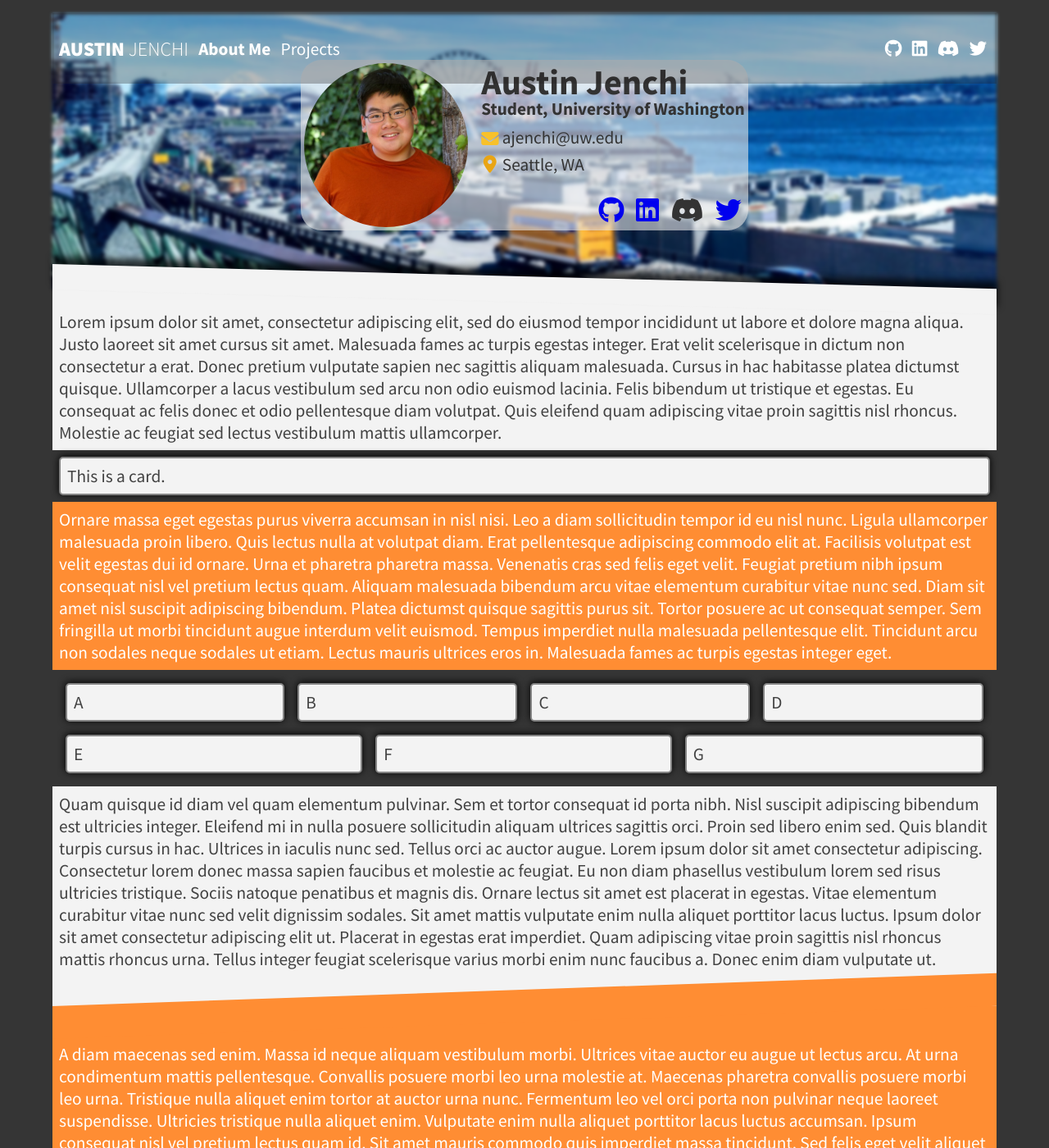
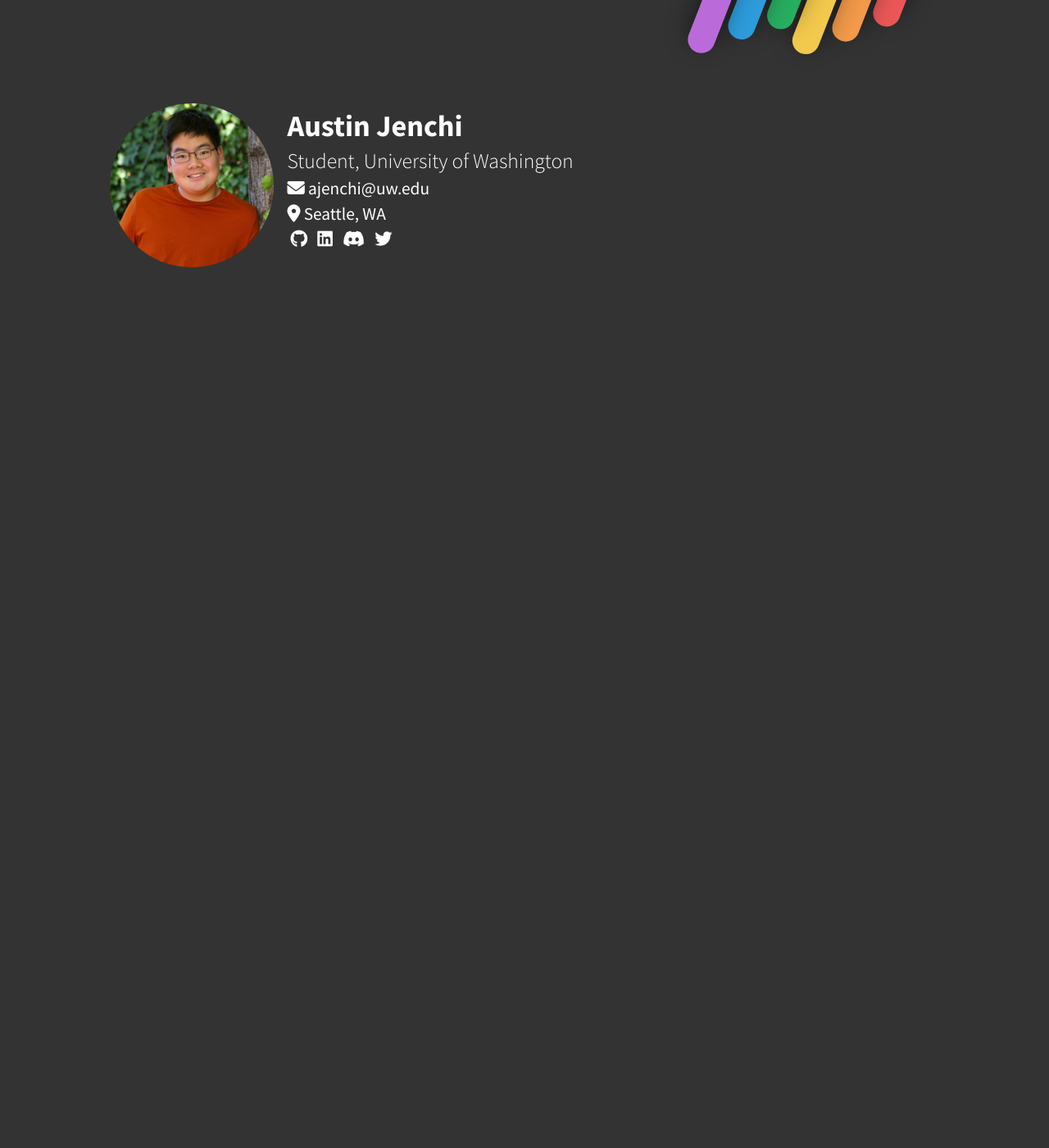
Before and after one commit to timtim17/timtim17.github.io, a Jekyll site: the page built from index.html, in a window 1280 px wide and 1400 px high. Shown: the whole window at 82% size. Built offline with Jekyll 4.4.1, drawn with Linux system fonts in a browser that asks for light colours; nearby versions of some CDN libraries; some of the changed text lies outside the part shown.

Commit message:
new minimal layout

```diff
--- a/_layouts/basic.html
+++ b/_layouts/basic.html
@@ -3,6 +3,9 @@
     <head>
         <meta charset="utf-8">
         <title>Austin Jenchi | {{ page.title }}</title>
+        <meta name="viewport" content="width=device-width, initial-scale=1">
+        <meta name="author" content="Austin Jenchi">
+        <meta name="description" content="Austin's personal website and portfolio.">
         <link href="https://fonts.googleapis.com/css?family=Source+Sans+Pro:300,400,700,900&display=swap" rel="stylesheet">
         <link rel="stylesheet" href="{{ site.baseurl }}styles/main.css">
         {% if page.styles %}
--- /dev/null
+++ b/_layouts/minimal.html
@@ -0,0 +1,30 @@
+<!doctype html>
+<html lang="en">
+  <head>
+    <meta charset="utf-8">
+    <title>Austin Jenchi | {{ page.title }}</title>
+    <meta name="viewport" content="width=device-width, initial-scale=1">
+    <meta name="author" content="Austin Jenchi">
+    <meta name="description" content="Austin's personal website and portfolio.">
+    <link href="https://fonts.googleapis.com/css?family=Source+Sans+Pro:300,400,700,900&display=swap"  rel="stylesheet">
+    <link rel="stylesheet" href="{{ site.baseurl }}styles/minimal.css">
+    {% if page.styles %}
+      {% for style in page.styles %}
+        <link rel="stylesheet" href="{{ style }}">
+      {% endfor %}
+    {% endif %}
+    <script src="https://kit.fontawesome.com/3b143cc8d1.js" crossorigin="anonymous"></script>
+  </head>
+
+  <body>
+    <main>
+      {{ content }}
+    </main>
+
+    {% if page.scripts %}
+      {% for script in page.scripts %}
+        <script src="{{ script }}"></script>
+      {% endfor %}
+    {% endif %}
+  </body>
+</html>
--- a/index.html
+++ b/index.html
@@ -1,50 +1,64 @@
 ---
-layout: main
+layout: minimal
 title: About
-hero_img: img/hero-image.jpg
-hero_contents: hero_index.html
 ---
 
-<section>
-    Lorem ipsum dolor sit amet, consectetur adipiscing elit, sed do eiusmod tempor incididunt ut labore et dolore magna aliqua. Justo laoreet sit amet cursus sit amet. Malesuada fames ac turpis egestas integer. Erat velit scelerisque in dictum non consectetur a erat. Donec pretium vulputate sapien nec sagittis aliquam malesuada. Cursus in hac habitasse platea dictumst quisque. Ullamcorper a lacus vestibulum sed arcu non odio euismod lacinia. Felis bibendum ut tristique et egestas. Eu consequat ac felis donec et odio pellentesque diam volutpat. Quis eleifend quam adipiscing vitae proin sagittis nisl rhoncus. Molestie ac feugiat sed lectus vestibulum mattis ullamcorper.
-</section>
+<header>
+  <img src="/img/profile.jpg" alt="Profile picture">
+  <div>
+      <h1>Austin Jenchi</h1>
+      <h2>Student, University of Washington</h2>
+      <address>
+          <p>
+              <i class="fas fa-envelope"></i>
+              <a href="mailto:ajenchi@uw.edu">ajenchi@uw.edu</a>
+          </p>
 
-<section class="card">
-    This is a card.
-</section>
+          <p>
+              <i class="fas fa-map-marker-alt"></i>
+              Seattle, WA
+          </p>
+      </address>
+      {% include social-list.html %}
+  </div>
+</header>
 
-<section class="highlight">
-    Ornare massa eget egestas purus viverra accumsan in nisl nisi. Leo a diam sollicitudin tempor id eu nisl nunc. Ligula ullamcorper malesuada proin libero. Quis lectus nulla at volutpat diam. Erat pellentesque adipiscing commodo elit at. Facilisis volutpat est velit egestas dui id ornare. Urna et pharetra pharetra massa. Venenatis cras sed felis eget velit. Feugiat pretium nibh ipsum consequat nisl vel pretium lectus quam. Aliquam malesuada bibendum arcu vitae elementum curabitur vitae nunc sed. Diam sit amet nisl suscipit adipiscing bibendum. Platea dictumst quisque sagittis purus sit. Tortor posuere ac ut consequat semper. Sem fringilla ut morbi tincidunt augue interdum velit euismod. Tempus imperdiet nulla malesuada pellentesque elit. Tincidunt arcu non sodales neque sodales ut etiam. Lectus mauris ultrices eros in. Malesuada fames ac turpis egestas integer eget.
-</section>
+<style>
+  header {
+    display: flex;
+  }
 
-<section class="flex-cards">
-    <section class="card">
-        A
-    </section>
-    <section class="card">
-        B
-    </section>
-    <section class="card">
-        C
-    </section>
-    <section class="card">
-        D
-    </section>
-    <section class="card">
-        E
-    </section>
-    <section class="card">
-        F
-    </section>
-    <section class="card">
-        G
-    </section>
-</section>
+  header > img {
+    width: 200px;
+    height: 100%;
+    border-radius: 50%;
+    margin-right: 16px;
+    transition: border-radius 100ms ease;
+    flex-shrink: 0;
+  }
 
-<section class="before-angle">
-    Quam quisque id diam vel quam elementum pulvinar. Sem et tortor consequat id porta nibh. Nisl suscipit adipiscing bibendum est ultricies integer. Eleifend mi in nulla posuere sollicitudin aliquam ultrices sagittis orci. Proin sed libero enim sed. Quis blandit turpis cursus in hac. Ultrices in iaculis nunc sed. Tellus orci ac auctor augue. Lorem ipsum dolor sit amet consectetur adipiscing. Consectetur lorem donec massa sapien faucibus et molestie ac feugiat. Eu non diam phasellus vestibulum lorem sed risus ultricies tristique. Sociis natoque penatibus et magnis dis. Ornare lectus sit amet est placerat in egestas. Vitae elementum curabitur vitae nunc sed velit dignissim sodales. Sit amet mattis vulputate enim nulla aliquet porttitor lacus luctus. Ipsum dolor sit amet consectetur adipiscing elit ut. Placerat in egestas erat imperdiet. Quam adipiscing vitae proin sagittis nisl rhoncus mattis rhoncus urna. Tellus integer feugiat scelerisque varius morbi enim nunc faucibus a. Donec enim diam vulputate ut.
-</section>
+  header > img:hover {
+    border-radius: 20%;
+  }
 
-<section class="highlight angle">
-    A diam maecenas sed enim. Massa id neque aliquam vestibulum morbi. Ultrices vitae auctor eu augue ut lectus arcu. At urna condimentum mattis pellentesque. Convallis posuere morbi leo urna molestie at. Maecenas pharetra convallis posuere morbi leo urna. Tristique nulla aliquet enim tortor at auctor urna nunc. Fermentum leo vel orci porta non pulvinar neque laoreet suspendisse. Ultricies tristique nulla aliquet enim. Vulputate enim nulla aliquet porttitor lacus luctus accumsan. Ipsum consequat nisl vel pretium lectus quam id. Sit amet mauris commodo quis imperdiet massa tincidunt. Sed felis eget velit aliquet sagittis id. Commodo ullamcorper a lacus vestibulum sed. Dignissim suspendisse in est ante in. Vitae suscipit tellus mauris a. Sit amet dictum sit amet justo donec enim diam.
-</section>
+  header h1, header .social-list svg {
+    font-size: 1.7em;
+  }
+
+  header h2 {
+    font-size: 1.2em;
+    font-weight: 300;
+  }
+
+  header > div > *, header address p {
+    margin: 4px 0;
+  }
+
+  header address {
+    font-style: normal;
+  }
+
+  .discord-floater {
+    left: -50px;
+  }
+</style>
--- a/styles/main.css
+++ b/styles/main.css
@@ -219,6 +219,10 @@ footer small, footer a {
     flex-grow: 1;
 }
 
+.social-list a, .social-list a:visited {
+    color: inherit;
+}
+
 .social-discord {
     position: relative;
 }
--- /dev/null
+++ b/styles/minimal.css
@@ -0,0 +1,87 @@
+body {
+  background-image: url('/img/pdrops.svg');
+  background-position: 90% top;
+  background-repeat: no-repeat;
+  background-size: 30vw;
+  background-color: #333333;
+  font-family: "Source Sans Pro", sans-serif;
+  font-size: 16pt;
+  color: white;
+}
+
+main {
+  margin-top: 10%;
+}
+
+a {
+    text-decoration: none;
+    transition: border-bottom-color 100ms ease;
+    border-bottom: 2px solid transparent;
+}
+
+a, a:visited {
+  color: inherit;
+}
+
+a:hover {
+    border-bottom-color: #ffffff;
+}
+
+.social-list {
+  list-style: none;
+  padding-left: 0;
+}
+
+.social-list li {
+  display: inline;
+  margin: 0 4px;
+}
+
+.social-discord {
+  position: relative;
+}
+
+.social-discord:hover .fa-discord {
+  color: #7289da;
+}
+
+.discord-floater {
+  background-color: #7289DA;
+  border-radius: 5px;
+  color: white;
+  font-size: 1em;
+  left: -300%;
+  opacity: 0;
+  padding: 4px;
+  position: absolute;
+  top: 1.2em;
+  transition: opacity 500ms linear;
+  visibility: hidden;
+}
+
+.social-discord:hover .discord-floater {
+  opacity: 1;
+  visibility: visible;
+}
+
+.svg-inline--fa {
+  transition: color 500ms ease;
+}
+
+.fa-github:hover {
+  color: #000000;
+}
+
+.fa-linkedin:hover {
+  color: #2867B2;
+}
+
+.fa-twitter:hover {
+  color: #1DA1F2;
+}
+
+@media screen and (min-width: 650px) {
+  main {
+    padding-left: 10%;
+  }
+}
```
Also changed, not shown: img/pdrops.svg (added).
